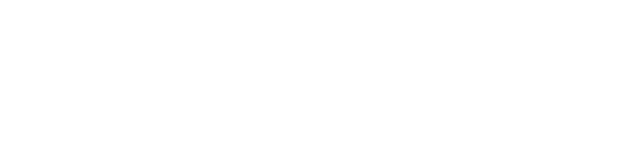
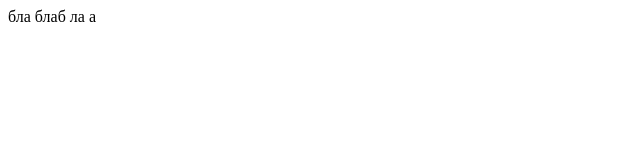
Before and after one commit to RT503/how-to-learn, a plain HTML site: page index.html in a window 1280 px wide. Shown: the whole page, without its empty margins (0-640 px from the left). Drawn offline with Linux system fonts and the light colour scheme.

Commit message:
the second comming on the notebook not local computer

```diff
--- a/index.html
+++ b/index.html
@@ -8,7 +8,7 @@
 <body>
   <div class="page">
     <header class="header">
-
+бла блаб ла а
     </header>
     <main class="content">
       <section class="description">
```
